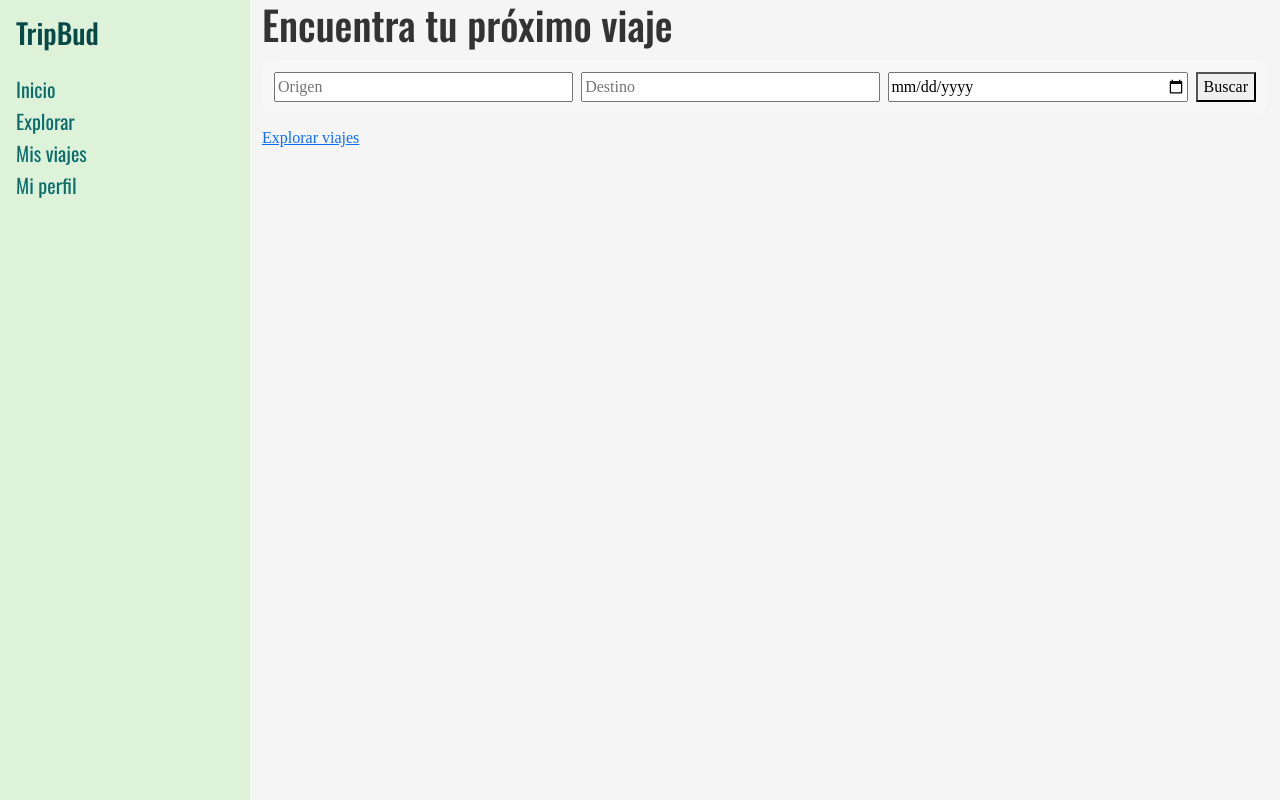
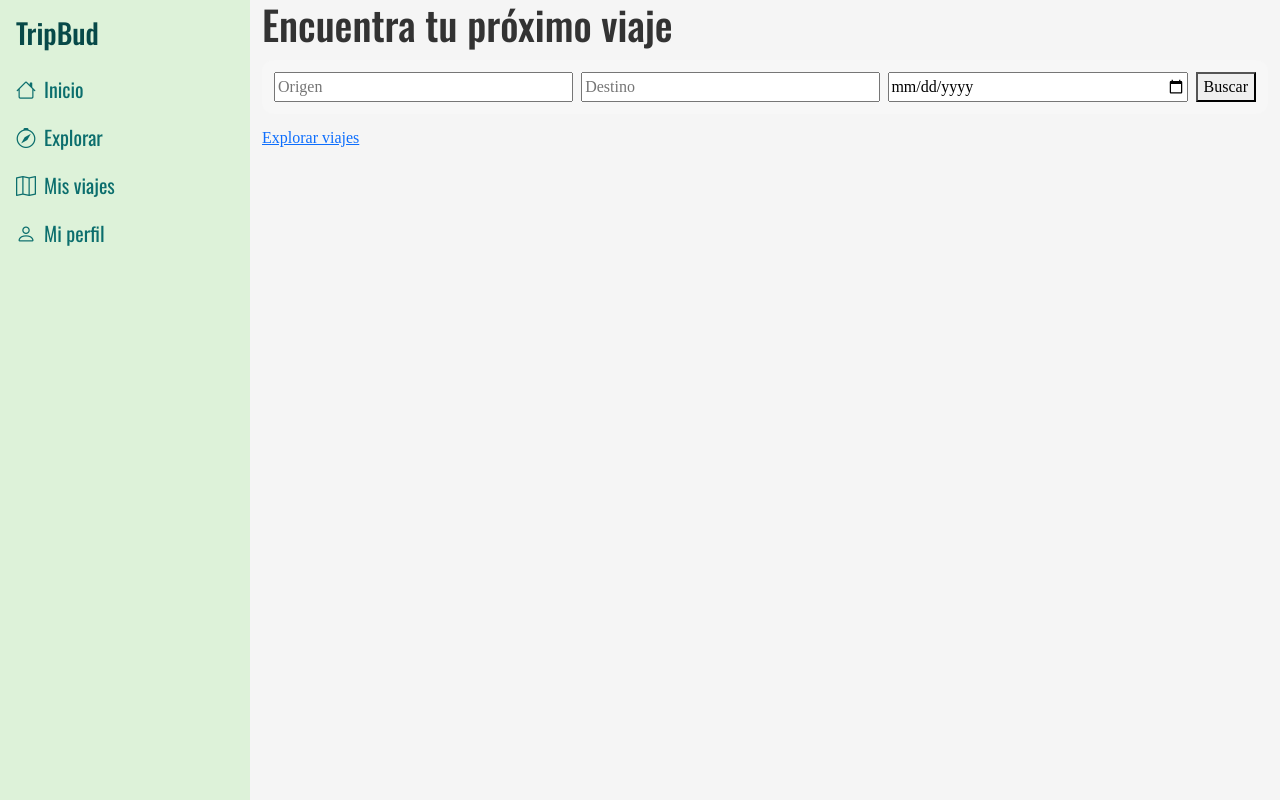
Before and after one commit to perezcastillopol/Frontend-Proyecto-Final-Grupo-3-mfpfsdev, an Angular app: page / in a window 1280 px wide. Built offline with nearby package versions, Linux system fonts and the light colour scheme.

Commit message:
chore - añadidos iconos al navbar

```diff
--- a/angular.json
+++ b/angular.json
@@ -22,6 +22,7 @@
             ],
             "styles": [
               "node_modules/bootstrap/dist/css/bootstrap.min.css",
+              "node_modules/bootstrap-icons/font/bootstrap-icons.css",
               "src/styles.css"
             ],
             "scripts": [
--- a/src/app/shared/header/header.component.css
+++ b/src/app/shared/header/header.component.css
@@ -10,8 +10,7 @@ h3 {
     color: var(--dark-color);
 }
 
-a{
+a, i{
     color: var(--secondary-color);
     text-decoration: none;
-    size: 2em;
 }
--- a/src/app/shared/header/header.component.html
+++ b/src/app/shared/header/header.component.html
@@ -1,22 +1,22 @@
 <nav class="d-none d-md-flex flex-column text-white p-3 vh-100 position-fixed bgc" style="width: 250px;">
     <h3 class="mb-4">TripBud</h3>
-    <ul class="nav flex-column fs-5">
-            <li><a routerLink="/" routerLinkActive="active" [routerLinkActiveOptions]="{exact:true}">Inicio</a></li>
-            <li><a routerLink="/explorar" routerLinkActive="active">Explorar</a></li>
-            <li><a routerLink="/mis-viajes" routerLinkActive="active">Mis viajes</a></li>
-            <li><a routerLink="/crear" routerLinkActive="active">Mi perfil</a></li>
+    <ul class="nav flex-column fs-5 gap-3">
+            <li><i  class="bi bi-house me-2"></i><a routerLink="/" routerLinkActive="active" [routerLinkActiveOptions]="{exact:true}">Inicio</a></li>
+            <li><i class="bi bi-compass me-2"></i><a routerLink="/explorar" routerLinkActive="active">Explorar</a></li>
+            <li><i class="bi bi-map me-2"></i><a routerLink="/mis-viajes" routerLinkActive="active">Mis viajes</a></li>
+            <li><i class="bi bi-person me-2"></i><a routerLink="/crear" routerLinkActive="active">Mi perfil</a></li>
     </ul>
   </nav>
 
   <nav class="d-md-none text-white p-3 bgc">
     <div class="d-flex justify-content-between align-items-center">
-      <h3>TripBud</h3>
+        <h3>TripBud</h3>
       <div class="dropdown">
         <button class="btn btn-light dropdown-toggle" type="button" data-bs-toggle="dropdown">
           Menú
         </button>
         <ul class="dropdown-menu dropdown-menu-end">
-            <li> <a routerLink="/"            routerLinkActive="active" [routerLinkActiveOptions]="{exact:true}">Inicio</a></li>
+            <li><a routerLink="/"            routerLinkActive="active" [routerLinkActiveOptions]="{exact:true}">Inicio</a></li>
             <li> <a routerLink="/explorar"    routerLinkActive="active">Explorar</a></li>
             <li> <a routerLink="/mis-viajes"  routerLinkActive="active">Mis viajes</a> </li>
             <li> <a routerLink="/crear"       routerLinkActive="active">Crear viaje</a> </li>
```
